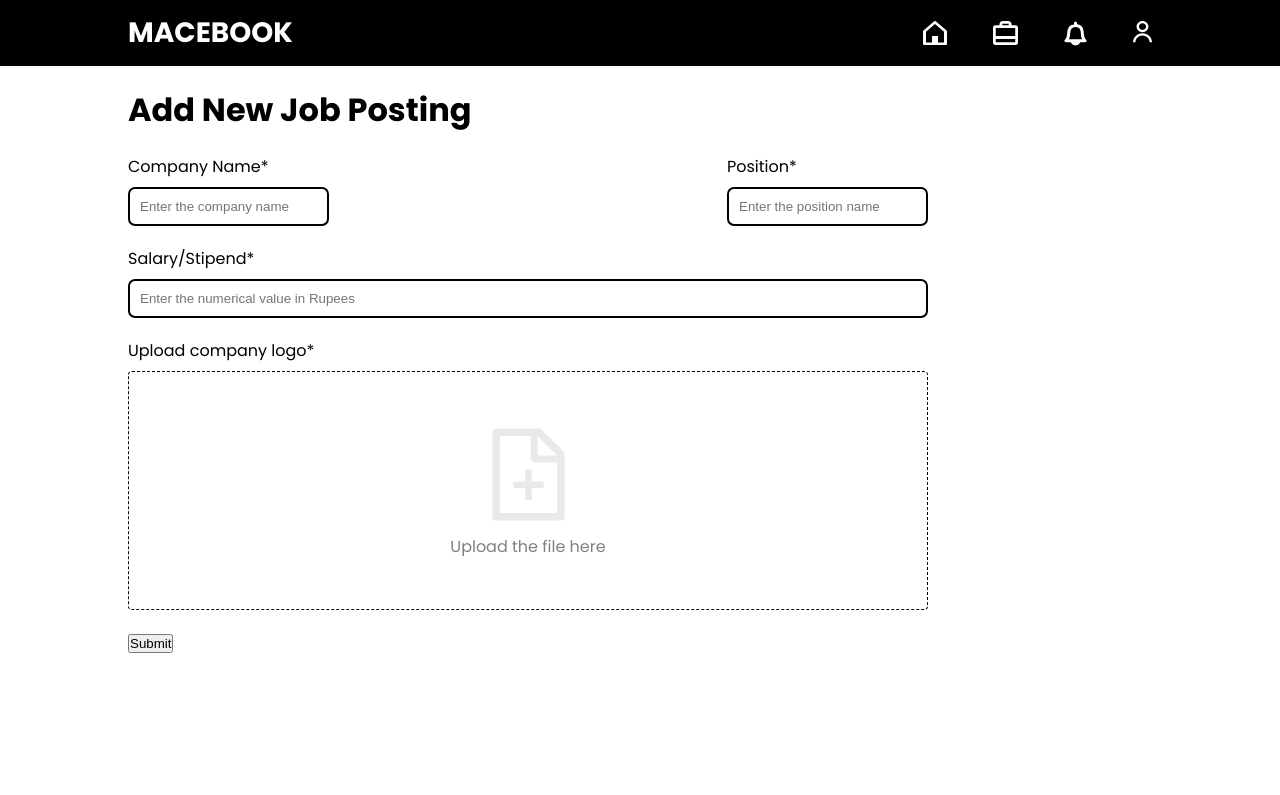
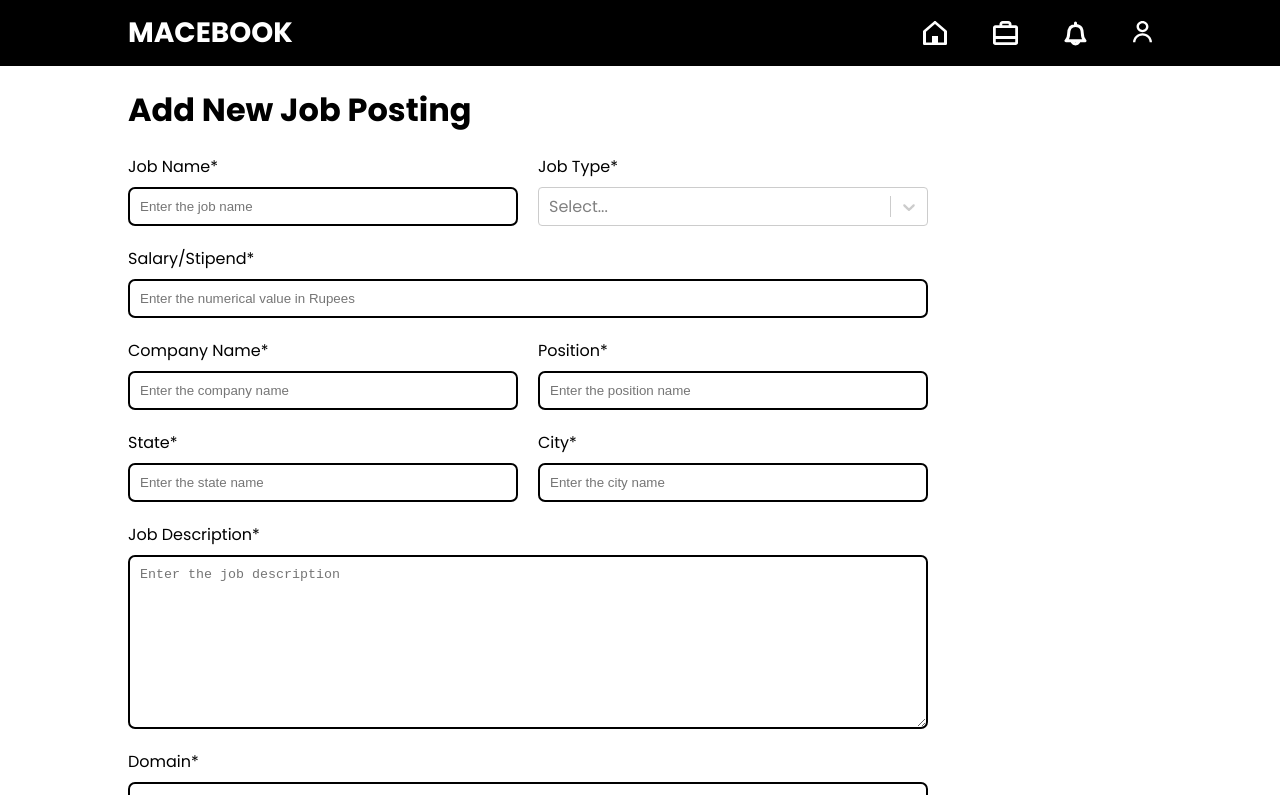
Before and after one commit to TnP-MACE/macebook-frontend, a React (Create React App) app: page /add-job in a window 1280 px wide. Shown: the top 795 px of the page. Built offline with nearby package versions, Linux system fonts and the light colour scheme.

Commit message:
NewJob Form

```diff
--- a/package.json
+++ b/package.json
@@ -18,7 +18,7 @@
     "react-icons": "^4.3.1",
     "react-router-dom": "^5.2.0",
     "react-scripts": "^4.0.3",
-    "react-select": "^5.2.1",
+    "react-select": "^5.2.2",
     "render": "^0.1.4",
     "select": "^1.1.2",
     "web-vitals": "^1.1.2",
--- a/src/pages/NewJob/NewJob.js
+++ b/src/pages/NewJob/NewJob.js
@@ -1,40 +1,106 @@
 import React from "react";
 import Header from "../../components/Header/Header";
 import FileResumeImage from "../../assets/images/icons/ant-design_file-add-outlined.svg";
+import CreatableSelect from "react-select/creatable";
+import Select from "react-select";
 import "./NewJob.scss";
 
 class NewJob extends React.Component {
+    static defaultProps = {};
+
     constructor(props) {
         super(props);
         this.state = {
-            job_id: "string",
-            uid: "vwsjjbjjxj",
-            job_name: "Software Devloper",
-            job_type: ["Full Time", "1 year Experience"],
-            job_description: "A good job with free food",
-            company_name: "Apple",
-            salary: "1000",
-            skills: ["C++", "java", "python"],
-            address: {
-                state: "California",
-                city: "LA",
+            job: {
+                job_id: "",
+                uid: "",
+                job_name: "",
+                job_type: [],
+                job_description: "",
+                company_name: "",
+                salary: "",
+                skills: [],
+                address: {
+                    state: "",
+                    city: "",
+                },
+                domain: "",
             },
-            domain: "apple.com",
         };
 
+        this.handleInputChange = this.handleInputChange.bind(this);
         this.handleFormSubmit = this.handleFormSubmit.bind(this);
+        this.handleSkillChange = this.handleSkillChange.bind(this);
+        this.handleJobTypeChange = this.handleJobTypeChange.bind(this);
     }
 
     handleFormSubmit(e) {
         e.preventDefault();
+        console.log(this.state.job);
     }
 
     handleInputChange(e) {
-        console.log(e.target.file);
-        // this.setState({[e.name]})
+        this.setState((prev) => {
+            let job;
+            if (["city", "state"].includes(e.target.name)) {
+                job = {
+                    ...prev.job,
+                    address: {
+                        ...prev.job.address,
+                        [e.target.name]: e.target.value,
+                    },
+                };
+            } else {
+                job = {
+                    ...prev.job,
+                    [e.target.name]: e.target.value,
+                };
+            }
+            return {
+                ...prev,
+                job,
+            };
+        });
+    }
+
+    handleSkillChange(newValue) {
+        const skills = newValue.map((skill) => skill.value);
+        this.setState((prev) => {
+            return {
+                ...prev,
+                job: {
+                    ...prev.job,
+                    skills,
+                },
+            };
+        });
+    }
+
+    handleJobTypeChange(newValue) {
+        this.setState((prev) => {
+            return {
+                ...prev,
+                job: {
+                    ...prev.job,
+                    job_type: [newValue.value],
+                },
+            };
+        });
     }
 
     render() {
+        const skillOptions = [
+            { value: "chocolate", label: "Chocolate" },
+            { value: "strawberry", label: "Strawberry" },
+            { value: "vanilla", label: "Vanilla" },
+        ];
+
+        const jobTypeOptions = [
+            { value: "Full Time", label: "Full Time" },
+            { value: "Part Time", label: "Part Time" },
+            { value: "Internship", label: "Internship" },
+        ];
+
         return (
             <div className="NewJob">
                 <Header />
@@ -43,14 +109,48 @@ class NewJob extends React.Component {
                     <form className="NewJob__form" onSubmit={this.handleFormSubmit}>
                         <div className="NewJob__form-row">
                             <div className="NewJob__form-group">
+                                <label className="NewJob__form-label">Job Name*</label>
+                                <input
+                                    type="text"
+                                    id="newjob-job-name"
+                                    name="job_name"
+                                    placeholder="Enter the job name"
+                                    className="NewJob__form-input"
+                                    onChange={this.handleInputChange}
+                                    required
+                                />
+                            </div>
+
+                            <div className="NewJob__form-group">
+                                <label className="NewJob__form-label">Job Type*</label>
+                                <Select onChange={this.handleJobTypeChange} options={jobTypeOptions} />
+                            </div>
+                        </div>
+
+                        <div className="NewJob__form-group">
+                            <label className="NewJob__form-label">Salary/Stipend*</label>
+                            <input
+                                type="number"
+                                id="newjob-salary"
+                                name="salary"
+                                placeholder="Enter the numerical value in Rupees"
+                                className="NewJob__form-input"
+                                onChange={this.handleInputChange}
+                                required
+                            />
+                        </div>
+
+                        <div className="NewJob__form-row">
+                            <div className="NewJob__form-group">
                                 <label className="NewJob__form-label">Company Name*</label>
                                 <input
                                     type="text"
                                     id="newjob-company-name"
-                                    name="company-name"
+                                    name="company_name"
                                     placeholder="Enter the company name"
                                     className="NewJob__form-input"
                                     onChange={this.handleInputChange}
+                                    required
                                 />
                             </div>
 
@@ -63,20 +163,69 @@ class NewJob extends React.Component {
                                     placeholder="Enter the position name"
                                     className="NewJob__form-input"
                                     onChange={this.handleInputChange}
+                                    required
+                                />
+                            </div>
+                        </div>
+
+                        <div className="NewJob__form-row">
+                            <div className="NewJob__form-group">
+                                <label className="NewJob__form-label">State*</label>
+                                <input
+                                    type="text"
+                                    id="newjob-state"
+                                    name="state"
+                                    placeholder="Enter the state name"
+                                    className="NewJob__form-input"
+                                    onChange={this.handleInputChange}
+                                    required
+                                />
+                            </div>
+
+                            <div className="NewJob__form-group">
+                                <label className="NewJob__form-label">City*</label>
+                                <input
+                                    type="text"
+                                    id="newjob-city"
+                                    name="city"
+                                    placeholder="Enter the city name"
+                                    className="NewJob__form-input"
+                                    onChange={this.handleInputChange}
+                                    required
                                 />
                             </div>
                         </div>
 
                         <div className="NewJob__form-group">
-                            <label className="NewJob__form-label">Salary/Stipend*</label>
+                            <label className="NewJob__form-label">Job Description*</label>
+                            <textarea
+                                type="text"
+                                id="newjob-description"
+                                name="description"
+                                placeholder="Enter the job description"
+                                className="NewJob__form-input"
+                                rows={10}
+                                onChange={this.handleInputChange}
+                                required
+                            />
+                        </div>
+
+                        <div className="NewJob__form-group">
+                            <label className="NewJob__form-label">Domain*</label>
                             <input
-                                type="text"
-                                id="newjob-salary"
-                                name="salary"
-                                placeholder="Enter the numerical value in Rupees"
+                                type="email"
+                                id="newjob-domain"
+                                name="domain"
+                                placeholder="Enter the domain"
                                 className="NewJob__form-input"
                                 onChange={this.handleInputChange}
+                                required
                             />
+                        </div>
+
+                        <div className="NewJob__form-group">
+                            <label className="NewJob__form-label">Required Skills*</label>
+                            <CreatableSelect isMulti onChange={this.handleSkillChange} options={skillOptions} />
                         </div>
 
                         <div className="NewJob__form-group">
--- a/src/pages/NewJob/NewJob.scss
+++ b/src/pages/NewJob/NewJob.scss
@@ -10,12 +10,19 @@
     &__form-row {
         display: flex;
         flex-direction: row;
-        justify-content: space-between;
+        // justify-content: space-between;
+    }
+
+    &__form-row &__form-group {
+        &:not(:last-child) {
+            margin-right: 20px;
+        }
     }
 
     &__form-group {
         display: flex;
         flex-direction: column;
+        flex: 1;
         margin-bottom: 20px;
     }
 
```
Also changed, not shown: 1 other file (tests, documents, lock files or other folders).
